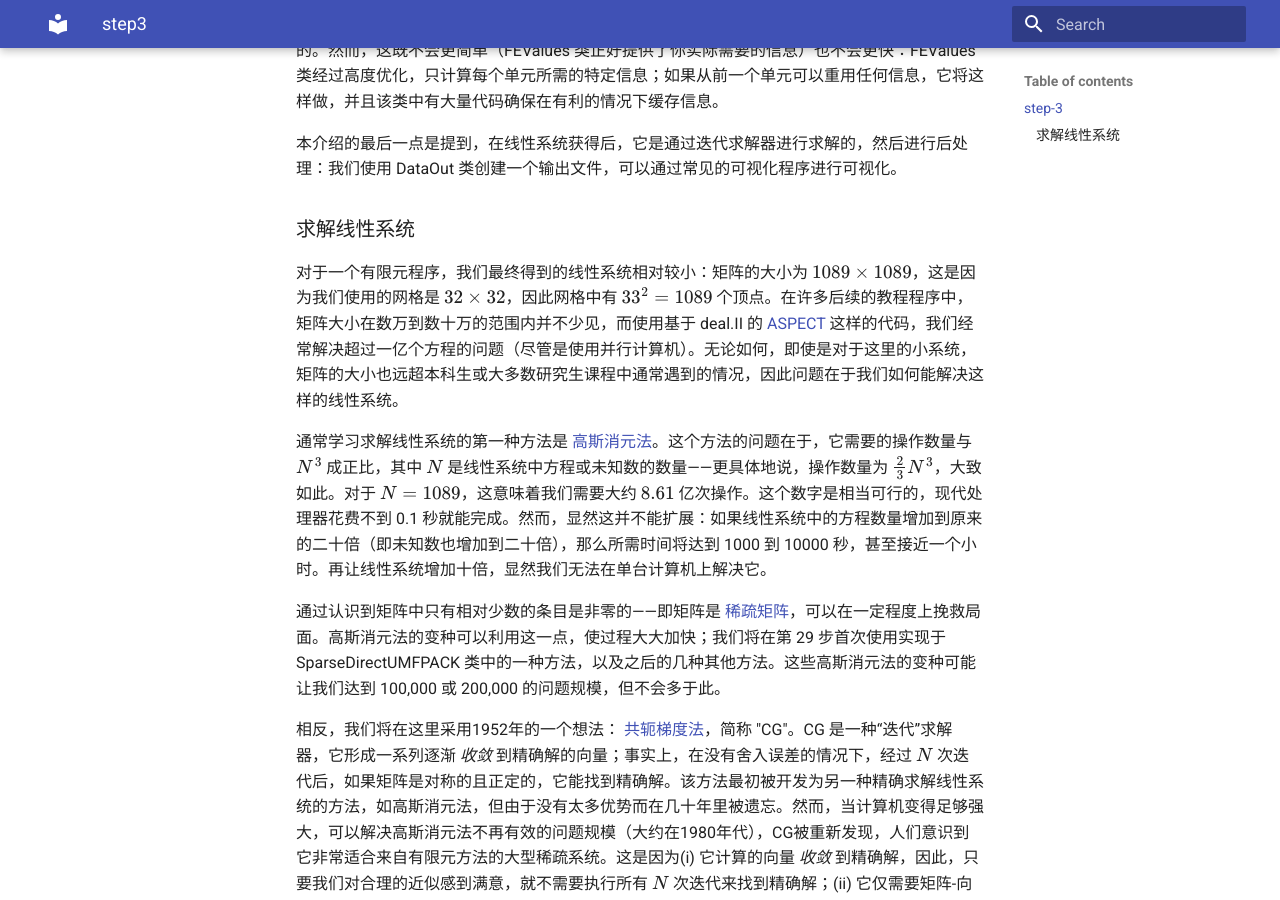
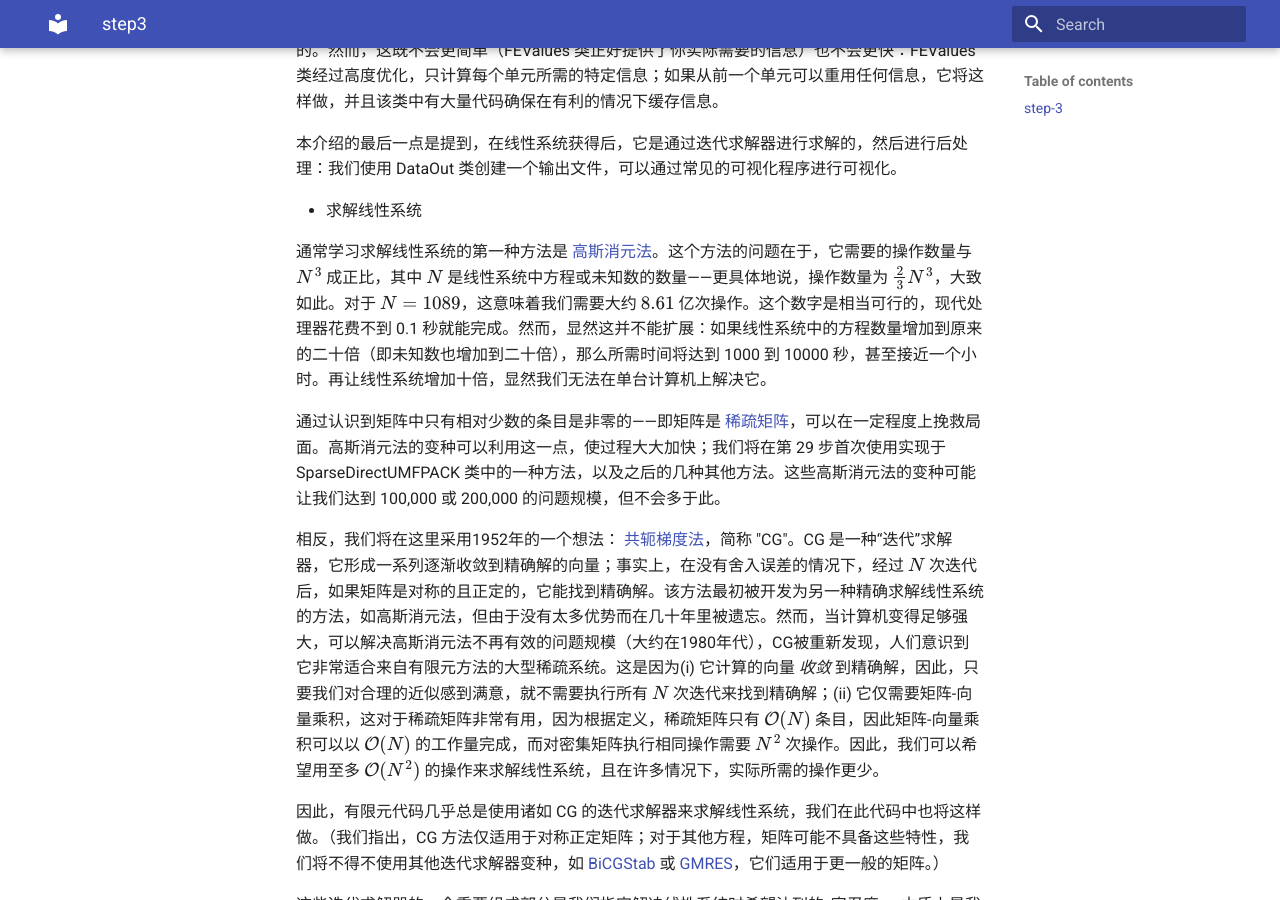
Before and after one commit to ymma98/technotes, an MkDocs documentation site: the page built from docs/FEM/dealii-04_step3.md, in a window 1280 px wide and 900 px high, scrolled down 3399 px. Built offline with MkDocs 1.6.1 and Material for MkDocs 9.7.7, drawn with Linux system fonts in a browser that asks for light colours; formulas are drawn with MathJax 3.

Commit message:
docs/FEM/dealii-04_step3.md updated from https://stackedit.cn/

```diff
--- a/docs/FEM/dealii-04_step3.md
+++ b/docs/FEM/dealii-04_step3.md
@@ -120,15 +120,15 @@ FEValues 确实是组装过程中的核心类。我们**用在参考单元上定
 
 本介绍的最后一点是提到，在线性系统获得后，它是通过迭代求解器进行求解的，然后进行后处理：我们使用 DataOut 类创建一个输出文件，可以通过常见的可视化程序进行可视化。
 
-### 求解线性系统
+* 求解线性系统
 
-对于一个有限元程序，我们最终得到的线性系统相对较小：矩阵的大小为 $1089 \times 1089$，这是因为我们使用的网格是 $32\times 32$，因此网格中有 $33^2=1089$ 个顶点。在许多后续的教程程序中，矩阵大小在数万到数十万的范围内并不少见，而使用基于 deal.II 的 [ASPECT](https://aspect.geodynamics.org) 这样的代码，我们经常解决超过一亿个方程的问题（尽管是使用并行计算机）。无论如何，即使是对于这里的小系统，矩阵的大小也远超本科生或大多数研究生课程中通常遇到的情况，因此问题在于我们如何能解决这样的线性系统。
+
 
 通常学习求解线性系统的第一种方法是 [高斯消元法](https://en.wikipedia.org/wiki/Gaussian_elimination)。这个方法的问题在于，它需要的操作数量与 $N^3$ 成正比，其中 $N$ 是线性系统中方程或未知数的数量——更具体地说，操作数量为 $\frac{2}{3} N^3$，大致如此。对于 $N=1089$，这意味着我们需要大约 $8.61$ 亿次操作。这个数字是相当可行的，现代处理器花费不到 0.1 秒就能完成。然而，显然这并不能扩展：如果线性系统中的方程数量增加到原来的二十倍（即未知数也增加到二十倍），那么所需时间将达到 1000 到 10000 秒，甚至接近一个小时。再让线性系统增加十倍，显然我们无法在单台计算机上解决它。
 
 通过认识到矩阵中只有相对少数的条目是非零的——即矩阵是 [稀疏矩阵](https://en.wikipedia.org/wiki/Sparse_matrix)，可以在一定程度上挽救局面。高斯消元法的变种可以利用这一点，使过程大大加快；我们将在第 29 步首次使用实现于 SparseDirectUMFPACK 类中的一种方法，以及之后的几种其他方法。这些高斯消元法的变种可能让我们达到 100,000 或 200,000 的问题规模，但不会多于此。
 
-相反，我们将在这里采用1952年的一个想法： [共轭梯度法](https://en.wikipedia.org/wiki/Conjugate_gradient_method)，简称 "CG"。CG 是一种“迭代”求解器，它形成一系列逐渐 *收敛* 到精确解的向量；事实上，在没有舍入误差的情况下，经过 $N$ 次迭代后，如果矩阵是对称的且正定的，它能找到精确解。该方法最初被开发为另一种精确求解线性系统的方法，如高斯消元法，但由于没有太多优势而在几十年里被遗忘。然而，当计算机变得足够强大，可以解决高斯消元法不再有效的问题规模（大约在1980年代），CG被重新发现，人们意识到它非常适合来自有限元方法的大型稀疏系统。这是因为(i) 它计算的向量 *收敛* 到精确解，因此，只要我们对合理的近似感到满意，就不需要执行所有 $N$ 次迭代来找到精确解；(ii) 它仅需要矩阵-向量乘积，这对于稀疏矩阵非常有用，因为根据定义，稀疏矩阵只有 ${\cal O}(N)$ 条目，因此矩阵-向量乘积可以以 ${\cal O}(N)$ 的工作量完成，而对密集矩阵执行相同操作需要 $N^2$ 次操作。因此，我们可以希望用至多 ${\cal O}(N^2)$ 的操作来求解线性系统，且在许多情况下，实际所需的操作更少。
+相反，我们将在这里采用1952年的一个想法： [共轭梯度法](https://en.wikipedia.org/wiki/Conjugate_gradient_method)，简称 "CG"。CG 是一种“迭代”求解器，它形成一系列逐渐收敛到精确解的向量；事实上，在没有舍入误差的情况下，经过 $N$ 次迭代后，如果矩阵是对称的且正定的，它能找到精确解。该方法最初被开发为另一种精确求解线性系统的方法，如高斯消元法，但由于没有太多优势而在几十年里被遗忘。然而，当计算机变得足够强大，可以解决高斯消元法不再有效的问题规模（大约在1980年代），CG被重新发现，人们意识到它非常适合来自有限元方法的大型稀疏系统。这是因为(i) 它计算的向量 *收敛* 到精确解，因此，只要我们对合理的近似感到满意，就不需要执行所有 $N$ 次迭代来找到精确解；(ii) 它仅需要矩阵-向量乘积，这对于稀疏矩阵非常有用，因为根据定义，稀疏矩阵只有 ${\cal O}(N)$ 条目，因此矩阵-向量乘积可以以 ${\cal O}(N)$ 的工作量完成，而对密集矩阵执行相同操作需要 $N^2$ 次操作。因此，我们可以希望用至多 ${\cal O}(N^2)$ 的操作来求解线性系统，且在许多情况下，实际所需的操作更少。
 
 因此，有限元代码几乎总是使用诸如 CG 的迭代求解器来求解线性系统，我们在此代码中也将这样做。（我们指出，CG 方法仅适用于对称正定矩阵；对于其他方程，矩阵可能不具备这些特性，我们将不得不使用其他迭代求解器变种，如 [BiCGStab](https://en.wikipedia.org/wiki/Biconjugate_gradient_stabilized_method) 或 [GMRES](https://en.wikipedia.org/wiki/Generalized_minimal_residual_method)，它们适用于更一般的矩阵。）
 
```
Also changed, not shown: other parts of docs/FEM/dealii-04_step3.md (+3 -3 lines).
